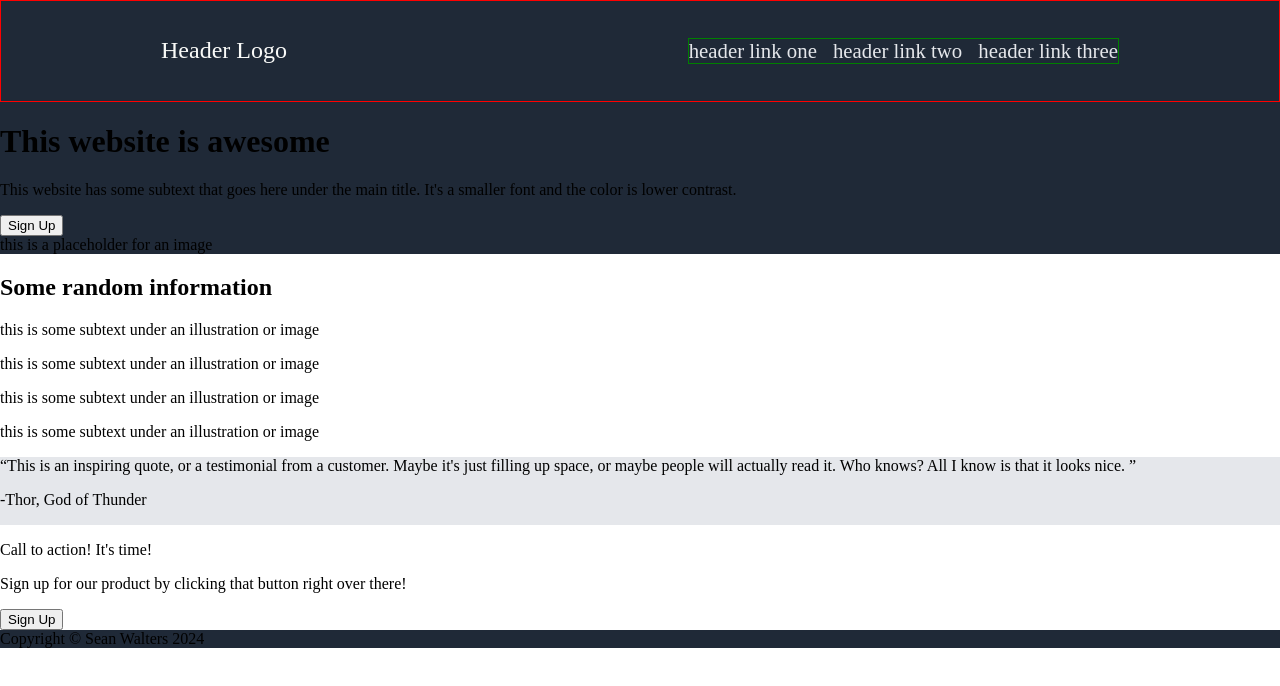
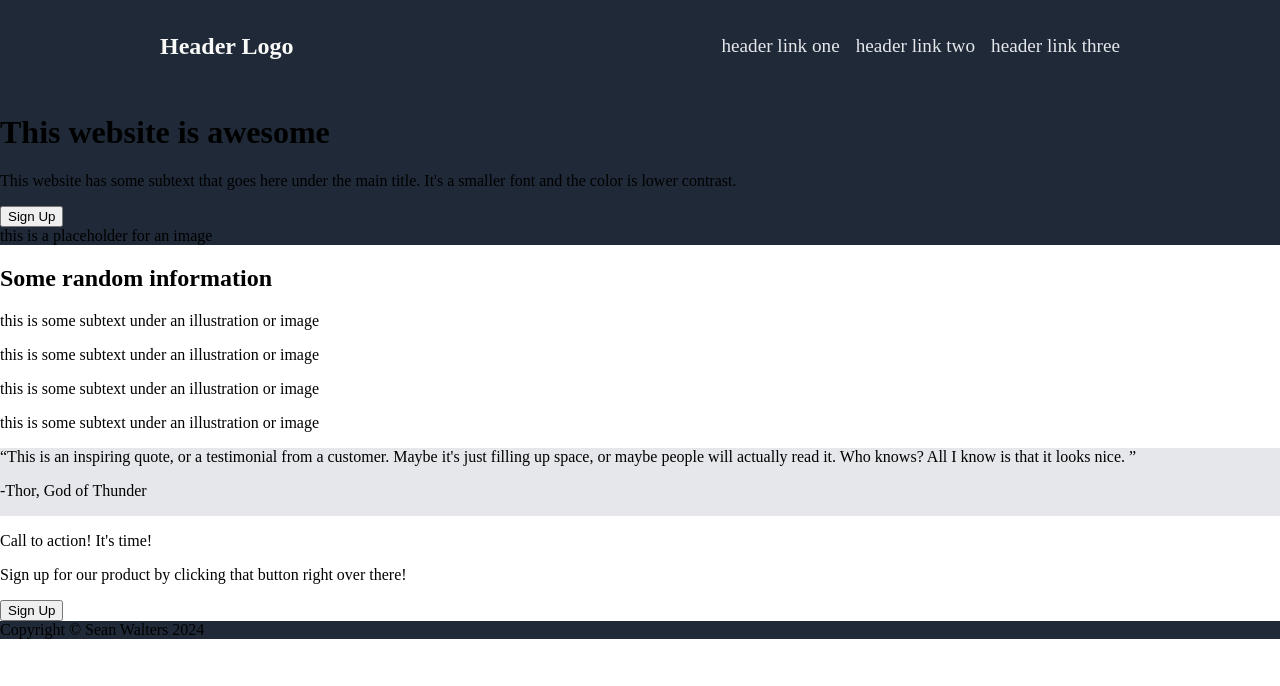
Before and after one commit to TweestidBunny/project-landing-page, a plain HTML site: page index.html in a window 1280 px wide. Drawn offline with Linux system fonts and the light colour scheme.

Commit message:
Make header logo bold, change font size of nav links

```diff
--- a/resources/styles.css
+++ b/resources/styles.css
@@ -30,16 +30,16 @@ header {
   align-items: center;
   justify-content: space-between;
   padding: 1rem 10rem;
-  border: 1px solid red;
+  /* border: 1px solid red; */
 }
 
 ul {
   list-style: none;
   display: flex;
   gap: 1rem;
-  font-size: 1.3rem;
+  font-size: 1.2rem;
   padding: 0;
-  border: 1px solid green;
+  /* border: 1px solid green; */
 }
 
 a {
@@ -53,5 +53,6 @@ a:hover {
 
 .logo {
   font-size: 1.5rem;
+  font-weight: 900;
   color: #f9faf8;
 }
```
